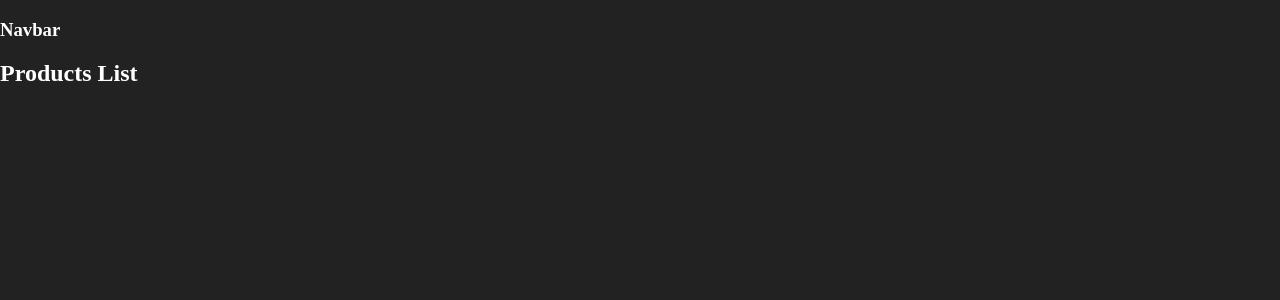
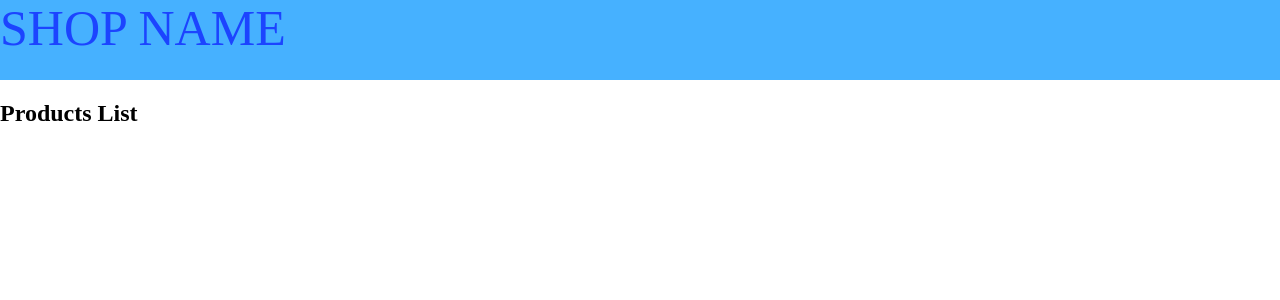
Before and after one commit to ScalaConsultants/react-example-app, a React app: page / in a window 1280 px wide. Shown: the top 300 px of the page. Built offline with nearby package versions, Linux system fonts and the light colour scheme.

Commit message:
update navbar

```diff
--- a/package.json
+++ b/package.json
@@ -64,6 +64,7 @@
     "core-js": "^2.0.0",
     "normalize.css": "^4.0.0",
     "react": "^15.0.0",
-    "react-dom": "^15.0.0"
+    "react-dom": "^15.0.0",
+    "styled-components": "^1.4.6"
   }
 }
--- /dev/null
+++ b/src/components/Navbar/Logo.js
@@ -0,0 +1,9 @@
+import styled from 'styled-components';
+
+// language=SCSS prefix=dummy{ suffix=}
+const Logo = styled.span`
+    color: #1c44ff;
+    font-size: 50px;
+`;
+
+export default Logo;
--- a/src/components/Navbar/Navbar.js
+++ b/src/components/Navbar/Navbar.js
@@ -1,10 +1,13 @@
 import React from 'react'
+
+import NavbarStyled from './NavbarStyle';
+import Logo from './Logo';
 
 const Navbar = () => {
     return (
-      <div>
-        <h3>Navbar</h3>
-      </div>
+      <NavbarStyled>
+        <Logo>SHOP NAME</Logo>
+      </NavbarStyled>
     )
 }
 
--- /dev/null
+++ b/src/components/Navbar/NavbarStyle.js
@@ -0,0 +1,9 @@
+import styled from 'styled-components';
+
+// language=SCSS prefix=dummy{ suffix=}
+const NavbarStyle = styled.div`
+    height: 80px;
+    background-color: #46b1ff;
+`;
+
+export default NavbarStyle;
--- a/src/styles/App.css
+++ b/src/styles/App.css
@@ -1,7 +1,7 @@
 /* Base Application Styles */
 body {
-  color: #fff;
-  background: #222;
+  /*color: #fff;*/
+  /*background: #222;*/
 }
 
 .index img {
```
